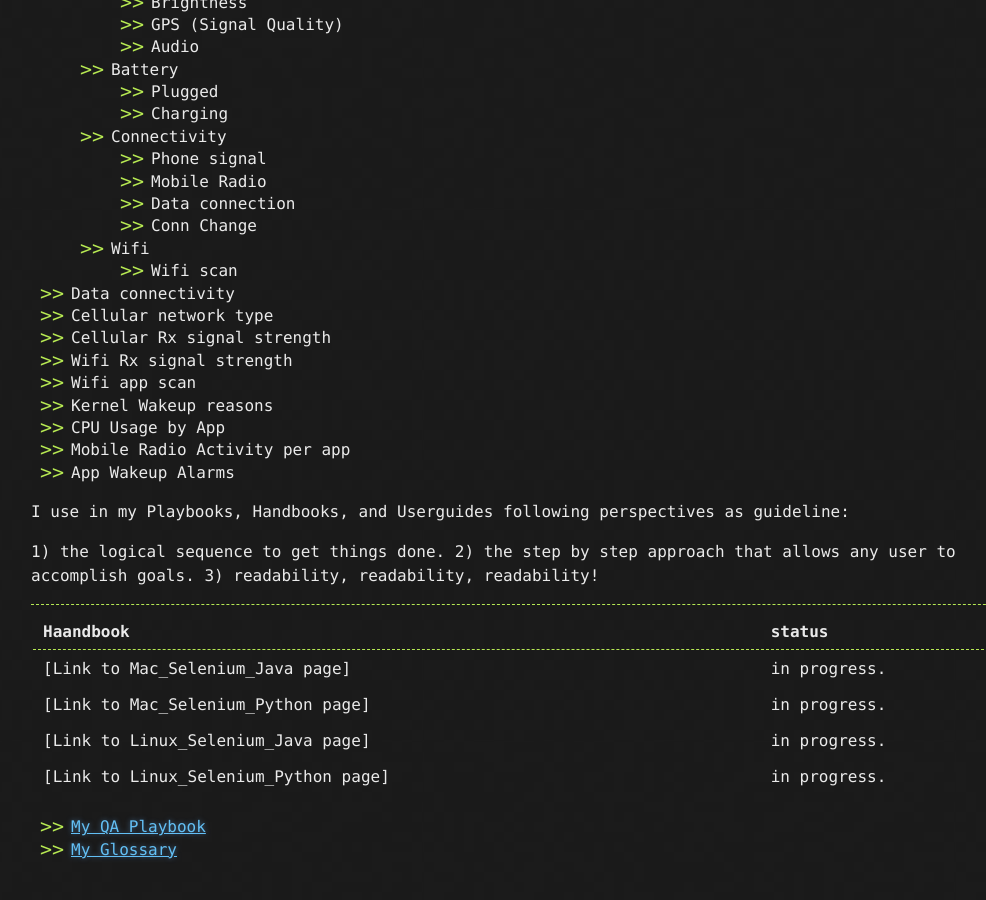
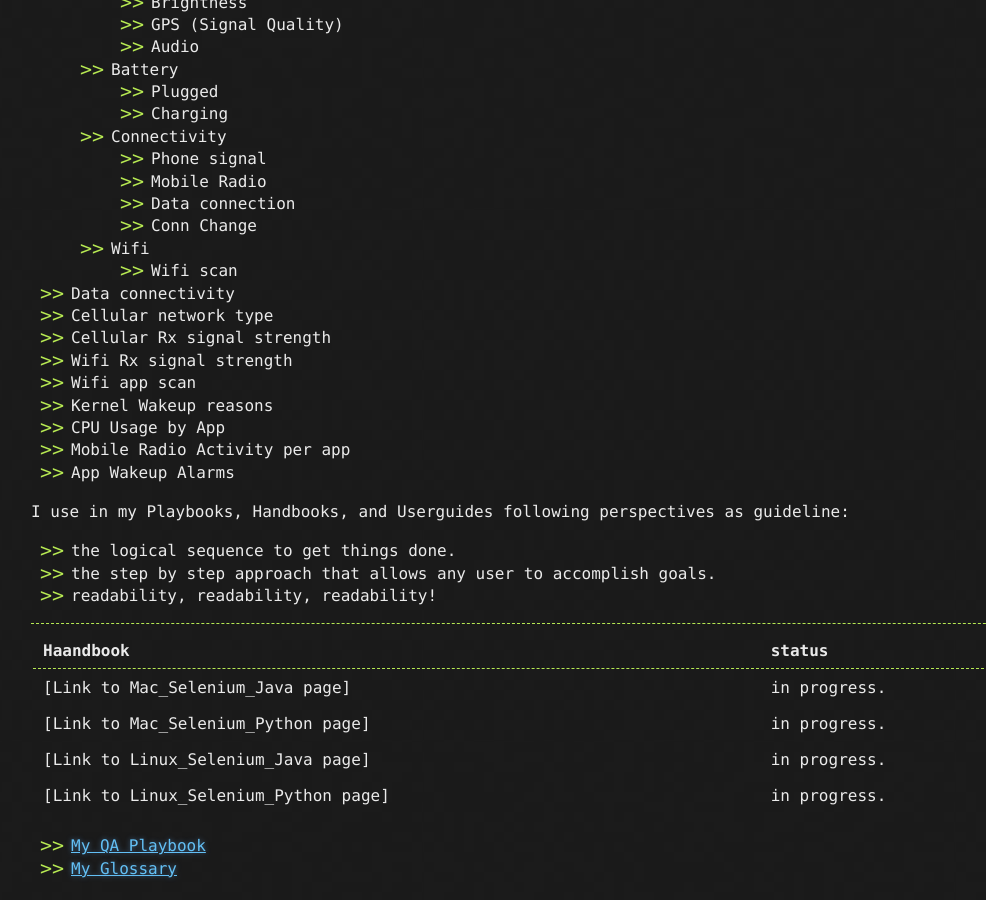
Before and after one commit to sciustechnologia/sciustechnologia.github.io, a Jekyll site: the page built from index.md, in a window 1280 px wide and 900 px high, scrolled down 2451 px. Shown: the whole window, without its empty margins (109-1095 px from the left). Built offline with Jekyll 4.4.1, drawn with Linux system fonts in a browser that asks for light colours.

Commit message:
Update index.md

```diff
--- a/index.md
+++ b/index.md
@@ -104,10 +104,9 @@ I gained experience in testing and documenting.
 
 
 I use in my Playbooks, Handbooks, and Userguides following perspectives as guideline:
-
-  1) the logical sequence to get things done.
-  2) the step by step approach that allows any user to accomplish goals.
-  3) readability, readability, readability!
+- the logical sequence to get things done.
+- the step by step approach that allows any user to accomplish goals.
+- readability, readability, readability!
 
 
 ***
```
